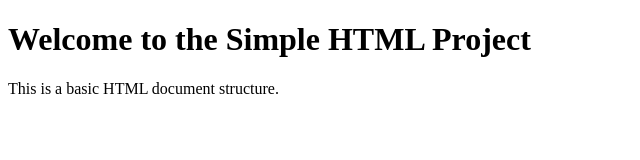
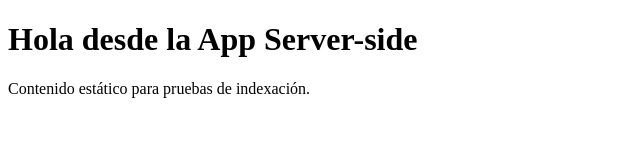
Before and after one commit to emili-bellot-itequia/ServerSideApp, a plain HTML site: page index.html in a window 1280 px wide. Shown: the whole page, without its empty margins (0-640 px from the left). Drawn offline with Linux system fonts and the light colour scheme.

Commit message:
Change body content

```diff
--- a/index.html
+++ b/index.html
@@ -5,8 +5,10 @@
     <meta name="viewport" content="width=device-width, initial-scale=1.0">
     <title>Simple Server Side App</title>
 </head>
+
 <body>
-    <h1>Welcome to the Simple HTML Project</h1>
-    <p>This is a basic HTML document structure.</p>
+    <h1>Hola desde la App Server-side</h1>
+    <p>Contenido estático para pruebas de indexación.</p>
 </body>
+
 </html>
```
